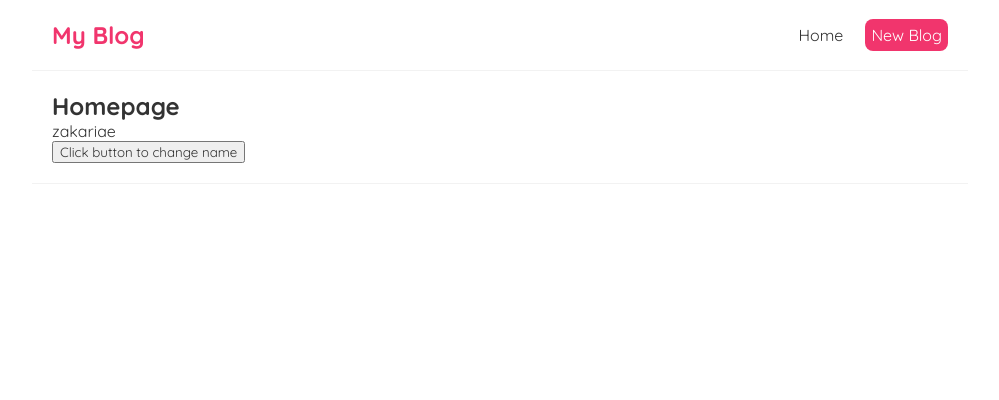
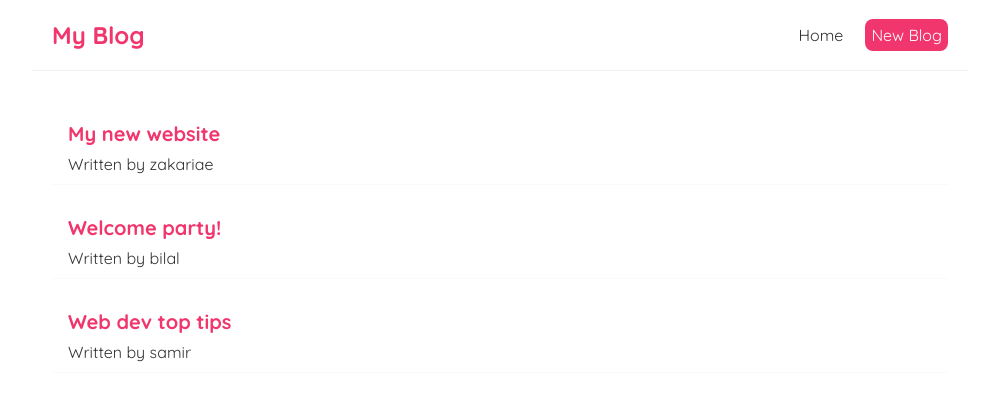
Before and after one commit to ZakariaeELHAJRI/Simple-react-blog, a React (Create React App) app in the folder blog/: page / in a window 1280 px wide. Shown: the top 400 px of the page, without its empty margins (140-1139 px from the left). Built offline with nearby package versions, Linux system fonts and the light colour scheme.

Commit message:
create static array containe blogs and styling div[blog-preview] and for each click on this div show body of blog in div[blog-details]

```diff
--- a/blog/src/Home.js
+++ b/blog/src/Home.js
@@ -1,19 +1,33 @@
 import { useState } from "react";
 const Home = () => {
-    const [name , setName]= useState('zakariae');
-    const handleClick = () => {
-        console.log(' button clicked');
-        setName('Zakariae Elhajri');
-    }
+    const [blogs, setBlogs] = useState([
+        { title: 'My new website', body: 'My new website lorem ipsum...', author: 'zakariae', id: 1 },
+        { title: 'Welcome party!', body: 'Welcome party lorem ipsum...', author: 'bilal', id: 2 },
+        { title: 'Web dev top tips', body: 'Web dev top tips lorem ipsum...', author: 'samir', id: 3 }
+    ]);
+    const [details, setDetails] = useState('');
+
 
     return (
         <div className="home">
-            <h2>Homepage</h2>
-            <p>{name}</p>
-            <button onClick={handleClick}>Click button to change name</button>
+            {blogs.map((blog) => (
+                <div className="blog-preview" key={blog.id} onClick={()=>(
+                    setDetails(blog.body)
+                )}>
+                    <h2>{blog.title}</h2>
+                    <p>Written by {blog.author}</p>
+
+                </div>
+            ))}
+               <div className="blog-details">
+
+                    <p> { details}</p>
+
+                </div>
+
 
         </div>
-     );
+    );
 }
  // useState hook to make a reactive value
 export default Home;
--- a/blog/src/index.css
+++ b/blog/src/index.css
@@ -40,3 +40,18 @@
   margin: 40px auto;
   padding: 20px;
 }
+
+/* blog previews / list */
+.blog-preview {
+  padding: 10px 16px;
+  margin: 20px 0;
+  border-bottom: 1px solid #fafafa;
+}
+.blog-preview:hover {
+  box-shadow: 1px 5px 5px rgba(0,0,0,0.3);
+}
+.blog-preview h2 {
+  font-size: 20px;
+  color: #f1356d;
+  margin-bottom: 8px;
+}
```
